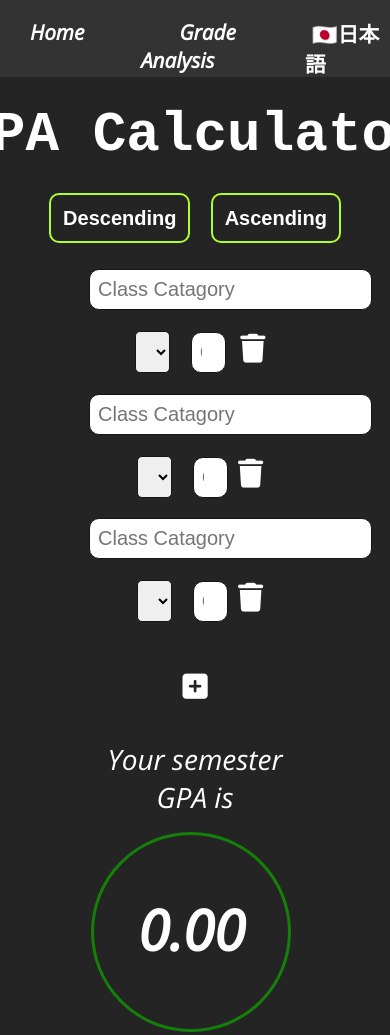
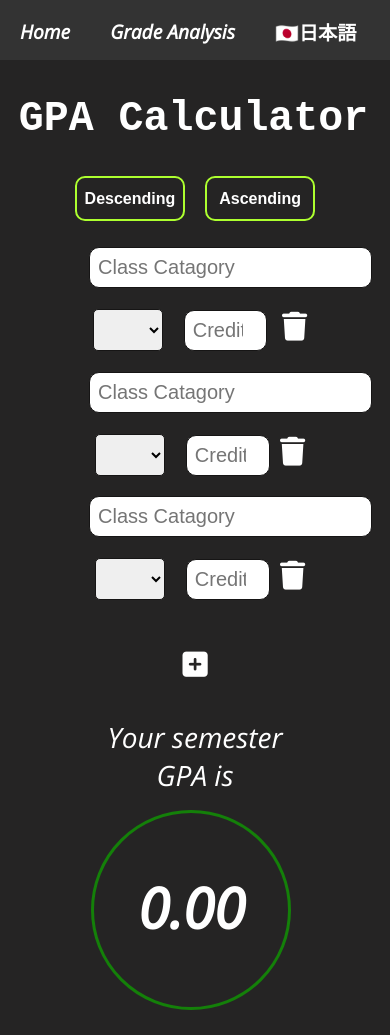
Before and after one commit to TidusCAI/GPA-Calculator, a plain HTML site: page Project GPA/index.html in a window 390 px wide. Shown: the top 1035 px of the page. Drawn offline with nearby package versions, Linux system fonts and the light colour scheme.

Commit message:
Update style.css

```diff
--- a/Project GPA/styles/style.css
+++ b/Project GPA/styles/style.css
@@ -351,3 +351,64 @@ div.outcome{
     border-color: transparent;
   }
 }
+
+
+@media(max-width:730px){
+  .typing {
+    height: 10vh;
+    display: flex;
+    align-items: center;
+    justify-content: center;
+  }
+  .typing-effect {
+    background-color: transparent;
+    animation: none;
+    border-color: transparent;
+  }
+
+  .typing-effect h1{
+    font-size: 2.6rem;
+  }
+
+
+  nav{
+    height:60px ;
+  }
+
+
+  nav ul li a {
+    color: white;
+    text-decoration: none;
+    padding: 20px;
+    font-size: 1.2rem;
+    font-weight: 600;
+  }
+
+  .btn {
+    border-radius: 10px;
+    background-color: linear-gradient(to right, rgb(123, 122, 122), rgb(62, 61, 61));
+    padding: 0.7rem 0.45rem;
+    margin: 1rem 0.5rem;
+    border: 2px solid greenyellow;
+    border-radius: 10px;
+    transition: all 0.2s ease-in;
+    font-size: 1rem;
+    font-weight: 650;
+    width: 110px;
+  }
+
+
+  body main div.allInputs .select {
+    font-size: 1.25rem;
+    padding: 0.5rem;
+    border: 0.25px solid rgb(22, 21, 21);
+    border-radius: 5px;
+    margin: 0.65rem;
+    width: 30%;
+  }
+
+  body main div.allInputs input.class-credits {
+    width: 36%;
+  }
+
+}
```
